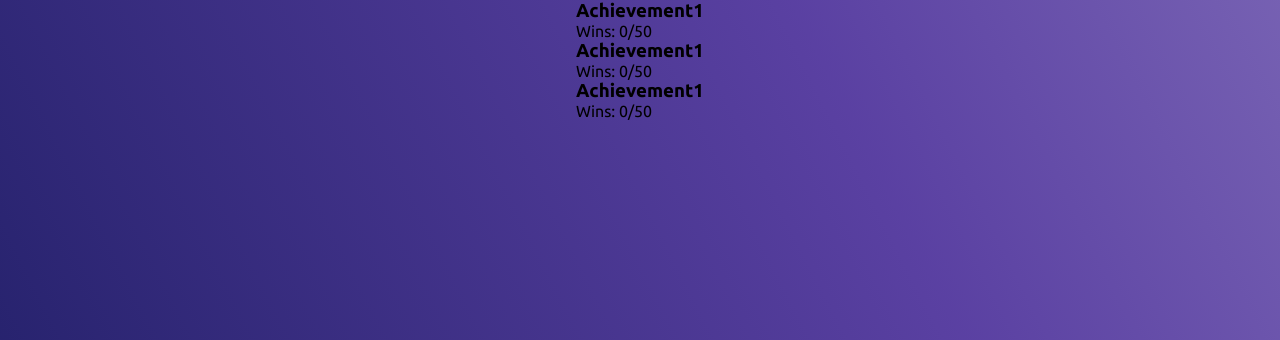
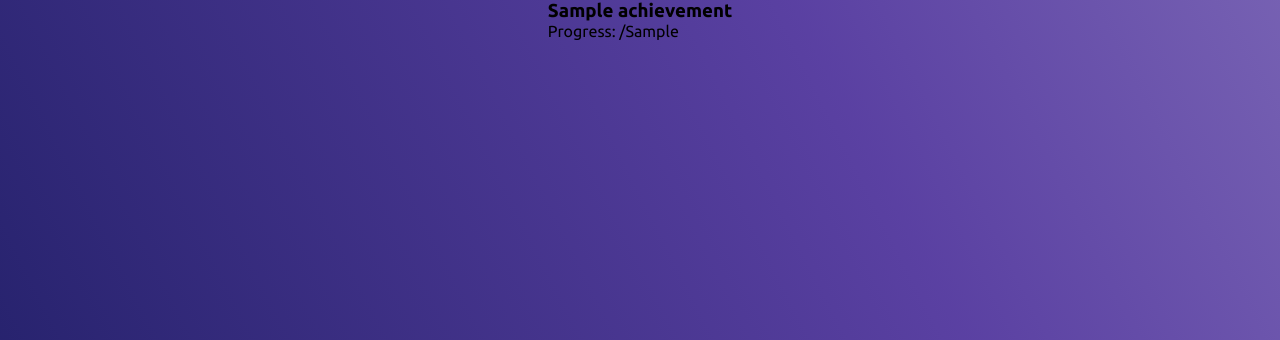
Before and after one commit to MaxDziad/Webowe_Oczko, a PHP site: page /achievements in a window 1280 px wide; the page is wider, and only the part inside the window is pictured. Shown: the part 138-478 px from the top of that part. Run offline with PHP 8.4, Linux system fonts and the light colour scheme; a user stored in the database is signed in; tables that the repository leaves empty or names only in its code hold one stand-in row (values such as "Sample post").

Commit message:
achievements

```diff
--- a/application/html_templates/achievements.html.twig
+++ b/application/html_templates/achievements.html.twig
@@ -4,20 +4,19 @@
 <link rel="stylesheet" href="/application/stylesheets/achiev.css">
 <div class="wrapper">
     <ul class="achiev">
+        {% for achievement in user_achievements %}
         <li class="achiev__item">
-            <h3 class="achiev__item-name">Achievement1</h3>
-            <p class="achiev__item-progress">Wins: 0/50</p>
+            <h3 class="achiev__item-name">{{ achievement['name'] }}</h3>
+            <p class="achiev__item-progress">Progress: {{ achievement['points'] }}/{{ achievement['threshold'] }}</p>
         </li>
-        <li class="achiev__item">
-            <h3 class="achiev__item-name">Achievement1</h3>
-            <p class="achiev__item-progress">Wins: 0/50</p>
-        </li>
-        <li class="achiev__item">
-            <h3 class="achiev__item-name">Achievement1</h3>
-            <p class="achiev__item-progress">Wins: 0/50</p>
-        </li>
+        {% endfor %}
+        {% for achievement in other_achievements %}
+            <li class="achiev__item">
+                <h3 class="achiev__item-name">{{ achievement['name'] }}</h3>
+                <p class="achiev__item-progress">Progress: {{ achievement['points'] }}/{{ achievement['threshold'] }}</p>
+            </li>
+        {% endfor %}
     </ul>
-
 </div>
 
 {% endblock %}
--- a/application/html_templates/profile.html.twig
+++ b/application/html_templates/profile.html.twig
@@ -16,7 +16,7 @@
 				</div>
 				<ul class="nav__list">
 					<li class="nav__list-item">
-						<a href="/profile" id="game">Game</a>
+						<a href="/" id="game">Game</a>
 					</li>
 					<li class="nav__list-item" >
 						<a href="/statistics" id="statistics">Statistics</a>
--- a/application/php_templates/achievements.php
+++ b/application/php_templates/achievements.php
@@ -1,4 +1,31 @@
 <?php
 if (!defined('IN_INDEX')) { exit("Nie można uruchomić tego pliku bezpośrednio."); }
 
-echo $twig->render('achievements.html.twig');
+    $user_achievements = array();
+    $other_achievements = array();
+
+    $stmt = $dbh->prepare('SELECT * FROM statistics WHERE login = :login');
+    $stmt->execute([':login' => $_SESSION['login']]);
+    $statistics = $stmt->fetch(PDO::FETCH_ASSOC);
+
+    $stmt = $dbh->prepare('SELECT * FROM achievements');
+    $stmt->execute();
+
+    while ($achievements = $stmt->fetch(PDO::FETCH_ASSOC)) {
+        $achievement = array(
+            'name' => $achievements['name'],
+            'description' => $achievements['description'],
+            'points' => $statistics[$achievements['criterion']],
+            'threshold' => $achievements['threshold']
+        );
+
+        if($statistics[$achievements['criterion']] >= $achievements['threshold']){
+            array_push($user_achievements, $achievement);
+        }
+        else {
+            array_push($other_achievements, $achievement);
+        }
+
+    }
+
+echo $twig->render('achievements.html.twig', ['user_achievements' => $user_achievements ,'other_achievements' => $other_achievements]);
--- a/application/php_templates/skins.php
+++ b/application/php_templates/skins.php
@@ -6,7 +6,7 @@ if (!defined('IN_INDEX')) { exit("Nie można uruchomić tego pliku bezpośrednio
     $stmt = $dbh->prepare('SELECT * FROM shop JOIN skins USING (sid) WHERE login = :login');
     $stmt->execute([':login' => $_SESSION['login']]);
 
-    while ($skin= $stmt->fetch(PDO::FETCH_ASSOC)) {
+    while ($skin = $stmt->fetch(PDO::FETCH_ASSOC)) {
         $name = html_entity_decode($skin['name'], ENT_QUOTES | ENT_HTML401);
         $path = html_entity_decode($skin['path'], ENT_QUOTES | ENT_HTML401);
 
```
Also changed, not shown: application/php_templates/shop.php (+6 -6 lines).
